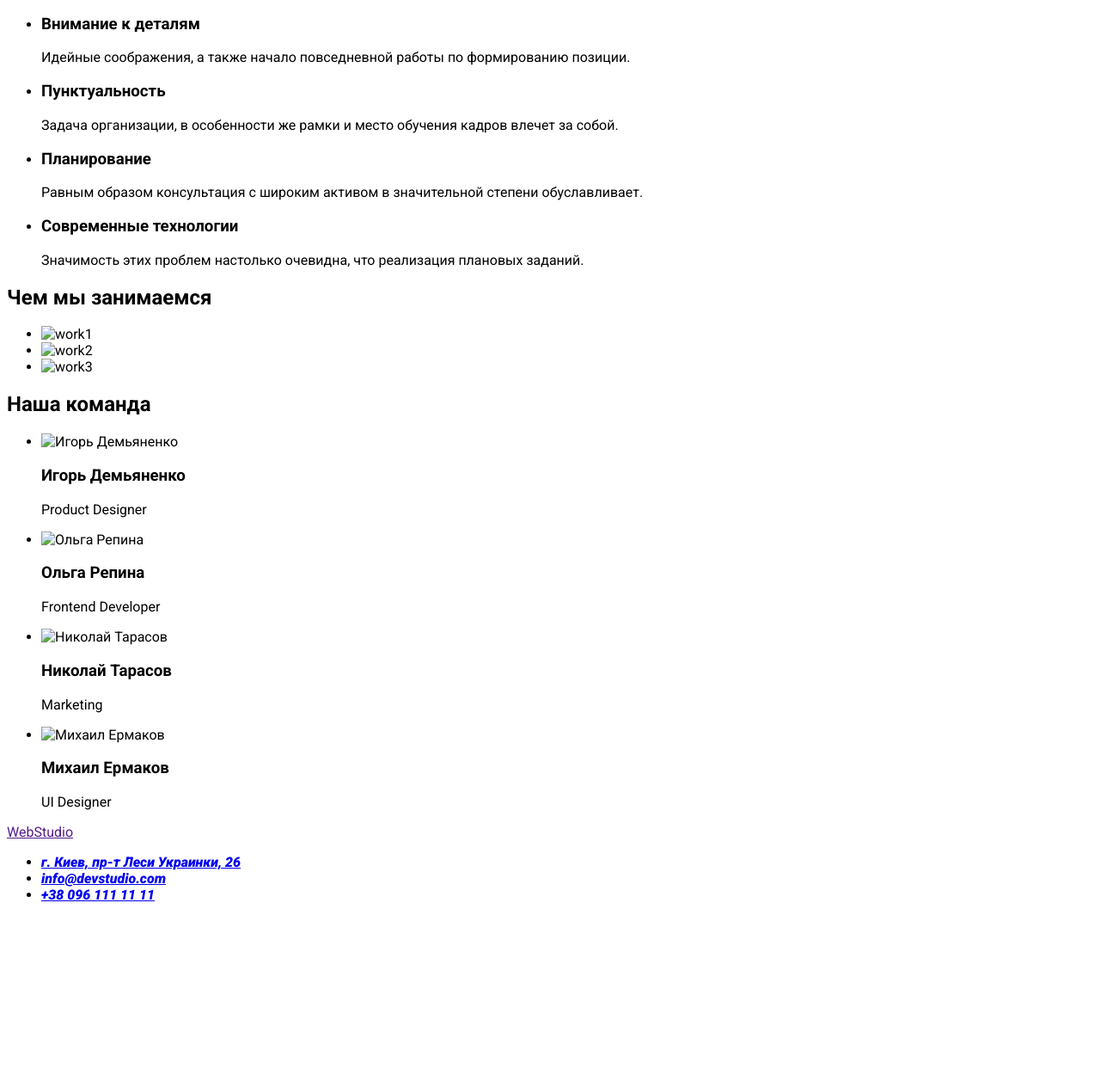
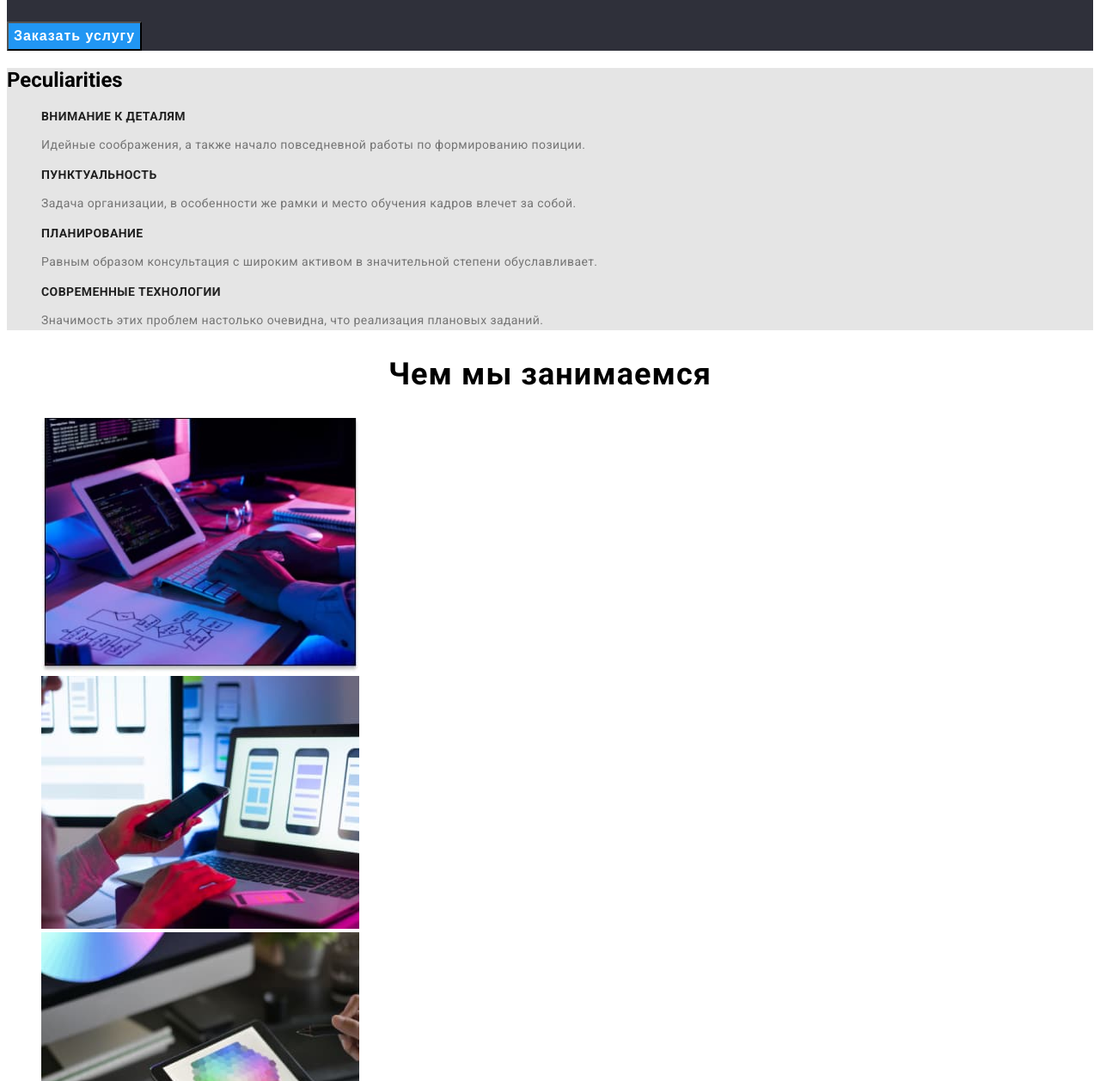
Before and after one commit to VladySslava/goit-markup-hw-02, a plain HTML site: page index.html in a window 1280 px wide. Shown: the part 334-1591 px from the top of the page at 86% size. Before the commit the page ends 1400 px from the top, so only its background shows below. Drawn offline with Linux system fonts and the light colour scheme.

Commit message:
first_work

```diff
--- a/css/styles.css
+++ b/css/styles.css
@@ -1,5 +1,6 @@
 :root{
     --main-title-color: #FFFFFF;
+    --secondary-whit-color: rgba(255, 255, 255, 0.6);
     --second-title-color: #212121;
     --text-color: #757575;
     --accent-color: #2196F3;
@@ -10,6 +11,10 @@
 
 body {
     font-family: 'Roboto', sans-serif;
+}
+
+.list {
+    list-style: none;
 }
 
 .link {
@@ -24,7 +29,7 @@ body {
     font-size: 26px;
     line-height: calc(31 / 26);
     letter-spacing: 0.03em;
-    color: #2196F3;
+    color: var(--accent-color);
 }
 
 .logo-accent {
@@ -51,10 +56,10 @@ body {
 
 .header-mail, .header-tell {
     font-weight: 500;
-        font-size: 14px;
-        line-height: calc(16 / 14);
-        letter-spacing: 0.02em;
-        color: var(--text-color);
+    font-size: 14px;
+    line-height: calc(16 / 14);
+    letter-spacing: 0.02em;
+    color: var(--text-color);
 }
 
 .header-mail:hover,
@@ -66,7 +71,145 @@ body {
 
 /* -----------------------------HERO------------------------------ */
 
+.hero {
+    background-color: var(--main-background-color);
+}
+
+.hero-title {
+    font-weight: 900;
+    font-size: 44px;
+    line-height: 1.36;
+    text-align: center;
+    letter-spacing: 0.06em;
+    text-transform: uppercase;
+    color: var(--main-title-color);
+}
+
+.hero-btn {
+    font-weight: 700;
+    font-size: 16px;
+    line-height: 1.8;
+    display: flex;
+    align-items: center;
+    text-align: center;
+    letter-spacing: 0.06em;
+    color: var(--main-title-color);
+    background-color: var(--accent-color);
+}
 
 
+.section-title {
+    font-weight: 700;
+    font-size: 14px;
+    line-height: calc(16 / 14);
+    letter-spacing: 0.03em;
+    text-transform: uppercase;
+    color: var(--second-title-color);
+}
+
+.section-text {
+    font-weight: 400;
+    font-size: 14px;
+    line-height: 1.7;
+    letter-spacing: 0.03em;
+    color: var(--text-color);
+}
+
+.section {
+    background-color: var(--second-background-color);
+}
+
+.about-title {
+    font-weight: 700;
+    font-size: 36px;
+    line-height: calc(42 / 36);
+    text-align: center;
+    letter-spacing: 0.03em;
+}
+
+.section-team-title {
+    font-weight: 700;
+        font-size: 36px;
+        line-height: 42px;
+        text-align: center;
+        letter-spacing: 0.03em;
+        color: var(--second-title-color);
+}
+
+.section-team {
+    background-color: var(--third-background-color);
+}
+
+.section-team-name {
+    font-weight: 500;
+        font-size: 16px;
+        line-height: calc(19 / 16);
+        text-align: center;
+        letter-spacing: 0.03em;
+        color: var(--second-title-color);
+}
+
+.section-team-text {
+    font-weight: 400;
+        font-size: 16px;
+        line-height: calc(19 / 16);
+        text-align: center;
+        letter-spacing: 0.03em;
+        color: var(--text-color);
+    }
+
+.section-team-list {
+        background-color: var(--main-title-color);
+    }
 
 /* -----------------------------FOOTER------------------------------ */
+
+.footer {
+    background-color: var(--main-background-color);
+}
+
+.footer-logo {
+    color: var(--main-title-color);
+}
+
+.footer-address {
+    font-style: normal;
+    font-weight: 400;
+    font-size: 14px;
+    line-height: 1.7;
+    letter-spacing: 0.03em;
+    color: var(--main-title-color);
+}
+
+.footer-contact {
+    font-style: normal;
+    font-size: 14px;
+    line-height: 1.7;
+    letter-spacing: 0.03em;
+    color: var(--secondary-whit-color);
+}
+
+
+/* --------------------------PORTFOLIO------------------------------ */
+
+
+.border {
+    border: none;
+}
+
+.port-btn {
+    font-weight: 500;
+    font-size: 16px;
+    line-height: 1.6;
+    text-align: center;
+    letter-spacing: 0.03em;
+    color: var(--second-title-color);
+    background-color: var(--third-background-color);
+
+}
+
+.port-btn:hover,
+.port-btn:focus {
+    color: var(--main-title-color);
+    background-color: var(--accent-color);
+}
--- a/index.html
+++ b/index.html
@@ -18,14 +18,14 @@
     <header class="header">
         <a class="logo link" href="">Web<span class="logo-accent link">Studio</span></a>
         <nav class="header-nav">
-            <ul class="header-list" >
-                <li class="header-item" ><a href="" class="header-link link">Студия</a></li>
-                <li class="header-item" ><a href="" class="header-link link">Портфолио</a></li>
+            <ul class="header-list list" >
+                <li class="header-item" ><a href="./index.html" class="header-link link">Студия</a></li>
+                <li class="header-item" ><a href="./portfolio.html" class="header-link link">Портфолио</a></li>
                 <li class="header-item" ><a href="" class="header-link link">Контакты</a></li>
             </ul>
         </nav>
 
-        <ul class="header-site-nav">
+        <ul class="header-site-nav list">
             <li><a href="mailto:info@devstudio.com" class="header-mail link">info@devstudio.com</a> </li>
             <li><a href="tell:+380961111111" class="header-tell link">+38 096 111 11 11</a> </li>
         </ul>
@@ -38,7 +38,7 @@
         </section>
         <section class="section">
             <h2 class="section-visually-hidden">Peculiarities</h2>
-            <ul class="section-list">
+            <ul class="section-list list">
                 <li class="section-item">
                     <h3 class="section-title">Внимание к деталям</h3>
                     <p class="section-text">Идейные соображения, а также начало повседневной работы по формированию позиции.</p>
@@ -59,7 +59,7 @@
         </section>
         <section class="about">
             <h2 class="about-title">Чем мы занимаемся</h2>
-            <ul class="about-list">
+            <ul class="about-list list">
                 <li class="about-link"><img src="images/box1.jpg" alt="work1" width="370"></li>
                 <li class="about-link"><img src="images/box2.jpg" alt="work2" width="370"></li>
                 <li class="about-link"><img src="images/box3.jpg" alt="work3" width="370"></li>
@@ -67,7 +67,7 @@
         </section>
         <section class="section-team">
             <h2 class="section-team-title">Наша команда</h2>
-            <ul class="section-team-list">
+            <ul class="section-team-list list">
                 <li class="section-team-item">
                     <img src="images/img1.jpg" alt="Игорь Демьяненко" width="270" height="260">
                     <h3 class="section-team-name">Игорь Демьяненко</h3>
@@ -91,13 +91,13 @@
         </section>
     </main>
     <footer class="footer">
-        <a href="">WebStudio</a>
+        <a class="logo link" href="">Web<span class="footer-logo link">Studio</span></a>
         <address>
-            <ul class="footer-list">
-                <li class="footer-item"><a class="footer-address" href="https://goo.gl/maps/zkPrUZPVj4T2EZEg6" target="_blank" rel="noreferrer noopener">
+            <ul class="footer-list list">
+                <li class="footer-item"><a class="footer-address link" href="https://goo.gl/maps/zkPrUZPVj4T2EZEg6" target="_blank" rel="noreferrer noopener">
                         г. Киев, пр-т Леси Украинки, 26</a></li>
-                <li class="footer-item"><a class="footer-contact" href="mailto:info@devstudio.com">info@devstudio.com</a></li>
-                <li class="footer-item"><a class="footer-contact" href="tell:+380961111111">+38 096 111 11 11</a></li>
+                <li class="footer-item"><a  href="mailto:info@example.com" class="footer-contact link">info@example.com</a></li>
+                <li class="footer-item"><a  href="tell:+380961111111" class="footer-contact link">+38 096 111 11 11</a></li>
             </ul>
         </address>
     </footer>
```
Also changed, not shown: portfolio.html (+69 -0 lines), images/box1.jpg (added), images/box2.jpg (added), images/box3.jpg (added), images/img1.jpg (added), images/img2.jpg (added), images/img3.jpg (added), images/img4.jpg (added), images/port1.jpg (added), images/port2.jpg (added), images/port3.jpg (added), images/port4.jpg (added), images/port5.jpg (added), images/port6.jpg (added), 3 more files.
